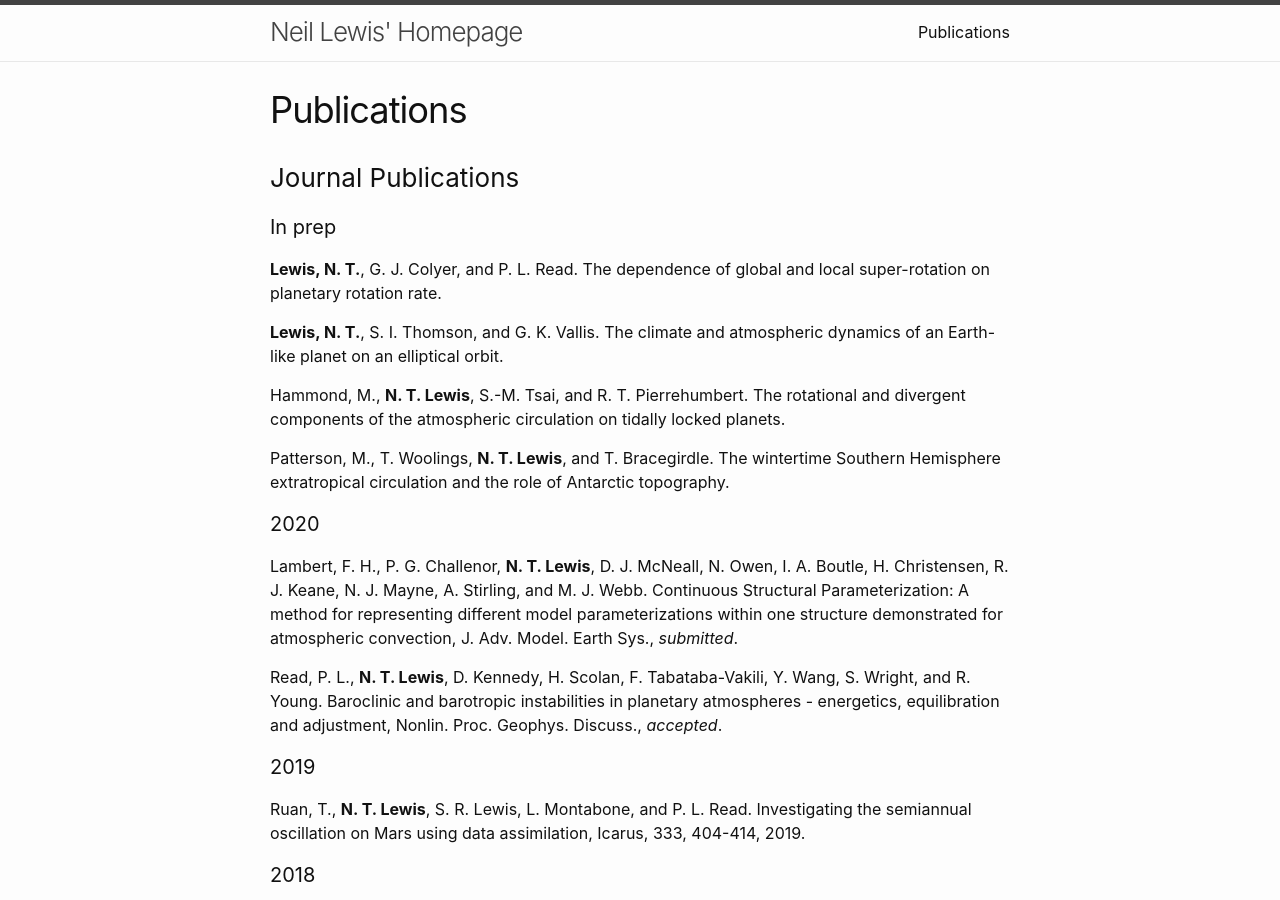
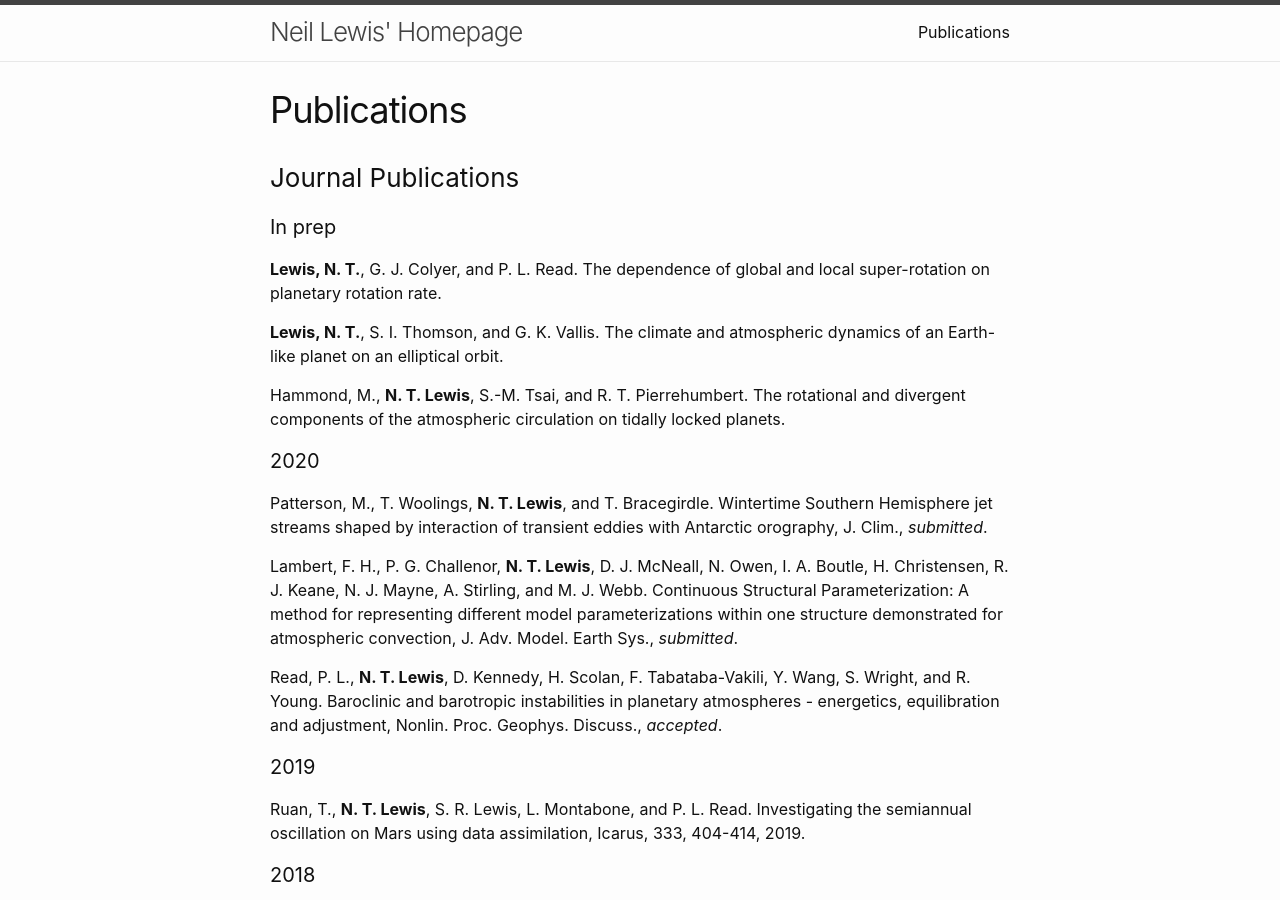
Before and after one commit to ntlewis/ntlewis.github.io, a Jekyll site: the page built from publications.md, in a window 1280 px wide and 900 px high. Built offline with Jekyll 4.4.1, drawn with Linux system fonts in a browser that asks for light colours.

Commit message:
Update publications.md

```diff
--- a/publications.md
+++ b/publications.md
@@ -13,17 +13,18 @@ permalink: /publications/
 
 Hammond, M., **N. T. Lewis**, S.-M. Tsai, and R. T. Pierrehumbert. The rotational and divergent components of the atmospheric circulation on tidally locked planets.
 
-Patterson, M., T. Woolings, **N. T. Lewis**, and T. Bracegirdle. The wintertime Southern Hemisphere extratropical circulation and the role of Antarctic topography.
-
 
 #### 2020
+Patterson, M., T. Woolings, **N. T. Lewis**, and T. Bracegirdle. Wintertime Southern Hemisphere jet streams shaped by interaction of transient eddies with Antarctic orography, J. Clim., *submitted*.
 
 Lambert, F. H., P. G. Challenor, **N. T. Lewis**, D. J. McNeall, N. Owen, I. A. Boutle, H. Christensen, R. J. Keane, N. J. Mayne, A. Stirling, and M. J. Webb. Continuous Structural Parameterization: A method for representing different model parameterizations within one structure demonstrated for atmospheric convection, J. Adv. Model. Earth Sys., *submitted*.
 
 Read, P. L., **N. T. Lewis**, D. Kennedy, H. Scolan, F. Tabataba-Vakili, Y. Wang, S. Wright, and R. Young. Baroclinic and barotropic instabilities in planetary atmospheres - energetics, equilibration and adjustment, Nonlin. Proc. Geophys. Discuss., *accepted*.
 
+
 #### 2019
 Ruan, T., **N. T. Lewis**, S. R. Lewis, L. Montabone, and P. L. Read. Investigating the semiannual oscillation on Mars using data assimilation, Icarus, 333, 404-414, 2019.
+
 
 #### 2018
 **Lewis, N. T.**, F. H. Lambert, I. A. Boutle, N. J. Mayne, J. Manners, and D. M. Acreman. The influence of a sub-stellar continent on the climate of a tidally-locked exoplanet, Astrophys. J., Vol. 854, 171, 2018.
```
